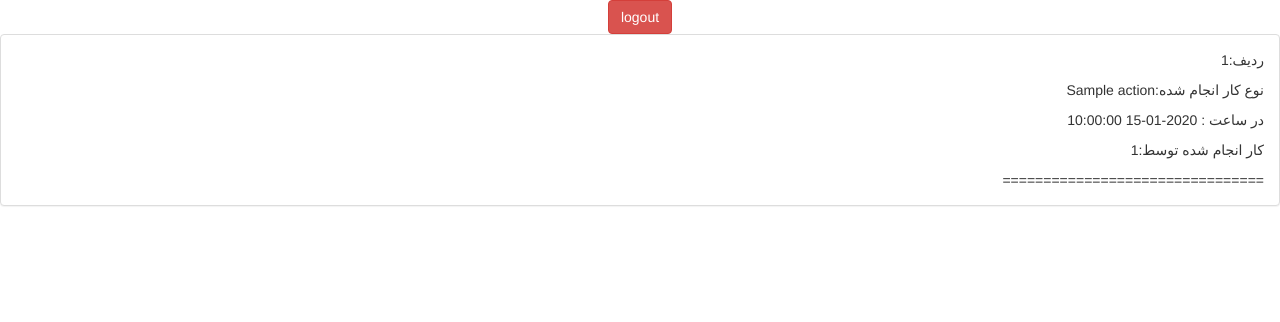
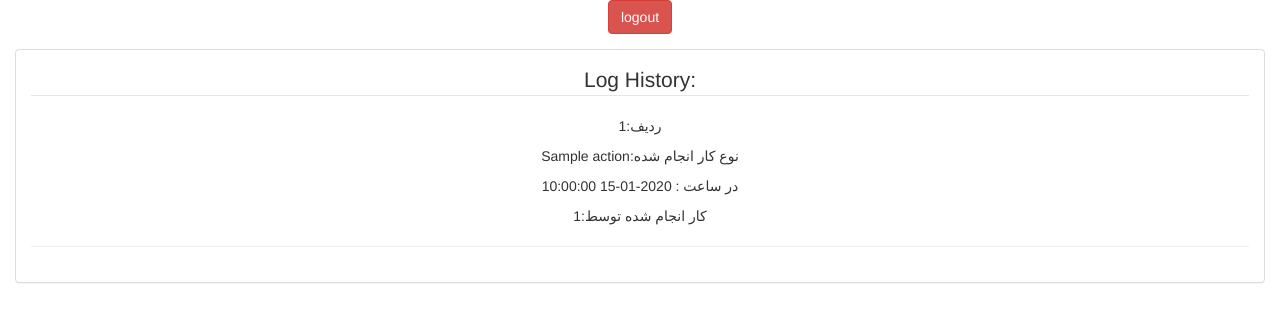
Before and after one commit to Amir1Mohammad/Tarvij, a Flask app: template templates/show_user_date.html in a window 1280 px wide. Shown: the top 322 px of the page. Run offline with Flask 2, Linux system fonts and the light colour scheme; the template is opened without the code that fills it: most values are stand-ins (such as "Sample title", 1, 10 or a date in 2020); data that the repository does not hold is empty; some libraries are stand-ins or nearby versions.

Commit message:
log file html fixed

```diff
--- a/controller/__init__.py
+++ b/controller/__init__.py
@@ -12,7 +12,7 @@ app.config['SQLALCHEMY_COMMIT_ON_TEARDOWN'] = True
 app.config['UPLOAD_FOLDER'] = UPLOAD_FOLDER
 PROJECT_HOME = os.path.dirname(os.path.realpath(__file__))
 UPLOAD_FOLDER = '{}/uploads/'.format(PROJECT_HOME)
-app.config['JSON_AS_ASCII'] = False
+app.config['JSON_AS_ASCII'] = True
 db.init_app(app)
 
 __Author__ = "Amir Mohammad"
--- a/templates/show_user_date.html
+++ b/templates/show_user_date.html
@@ -11,28 +11,30 @@
     <script src="https://maxcdn.bootstrapcdn.com/bootstrap/3.3.7/js/bootstrap.min.js"></script>
 
 </head>
+
 <body>
 <div align="center">
 <form action="/logout" method="post">
     <input class="btn btn-danger" type="submit" value="logout">
 </form>
 </div>
-<div align="right">
+<div align="left" class="panel-body">
 {% block page_content %}
 	<div class="panel panel-default">
-		<div class="panel-body" align="right">
+		<div class="panel-body" align="center">
 
             {% for q in log_obj_q %}
+                <fieldset>
+                <legend>Log History:</legend>
                 <p><td class="col-sm-4">{{ q.id }}</td>:ردیف</p>
                 <p><td class="col-sm-3">{{ q.action}}</td>:نوع کار انجام شده</p>
                 <p>در ساعت : <td class="col-sm-1">{{ q.time }}</td></p>
                 <p><td class="col-sm-3">{{ q.user_id }}</td>:کار انجام شده توسط</p>
-                ================================
+                <hr size="10">
+                </fieldset>
                 </td>
+
             {% endfor %}
-
-
-
 
 		</div>
 	</div>
```
Also changed, not shown: 1 other file.
